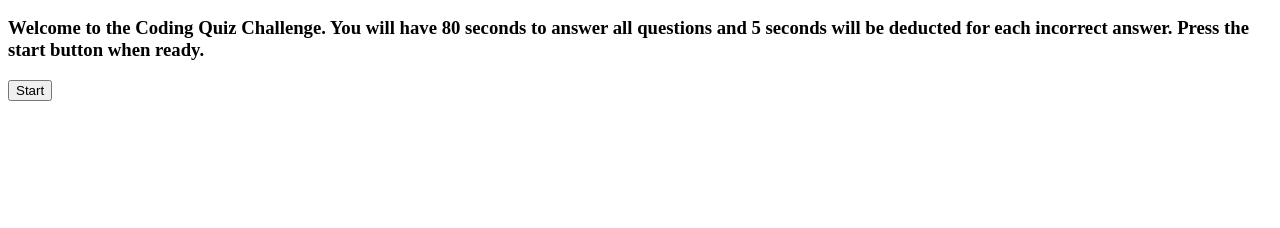
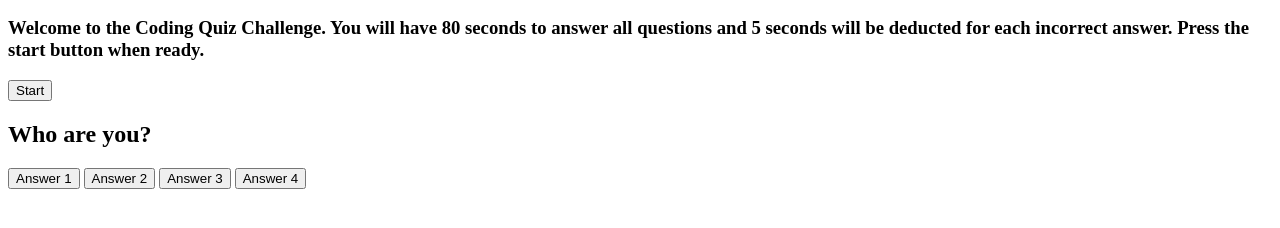
Before and after one commit to Leon3005/Code_Quiz, a plain HTML site: page index.html in a window 1280 px wide. Shown: the part 168-396 px from the top of the page. Drawn offline with Linux system fonts and the light colour scheme.

Commit message:
Created another h2 for the question with an id. Also created buttons for the answers.

```diff
--- a/index.html
+++ b/index.html
@@ -20,7 +20,16 @@
         all questions and 5 seconds will be deducted for each incorrect answer.
         Press the start button when ready.
       </h3>
-      <button>Start</button>
+      <button id="startButton">Start</button>
+    </div>
+    <div class="questionsContainer">
+      <h2 id="question">Who are you?</h2>
+      <div class="answerBoxes">
+        <button id="answer1">Answer 1</button>
+        <button id="answer2">Answer 2</button>
+        <button id="answer3">Answer 3</button>
+        <button id="answer4">Answer 4</button>
+      </div>
     </div>
   </body>
 </html>
```
